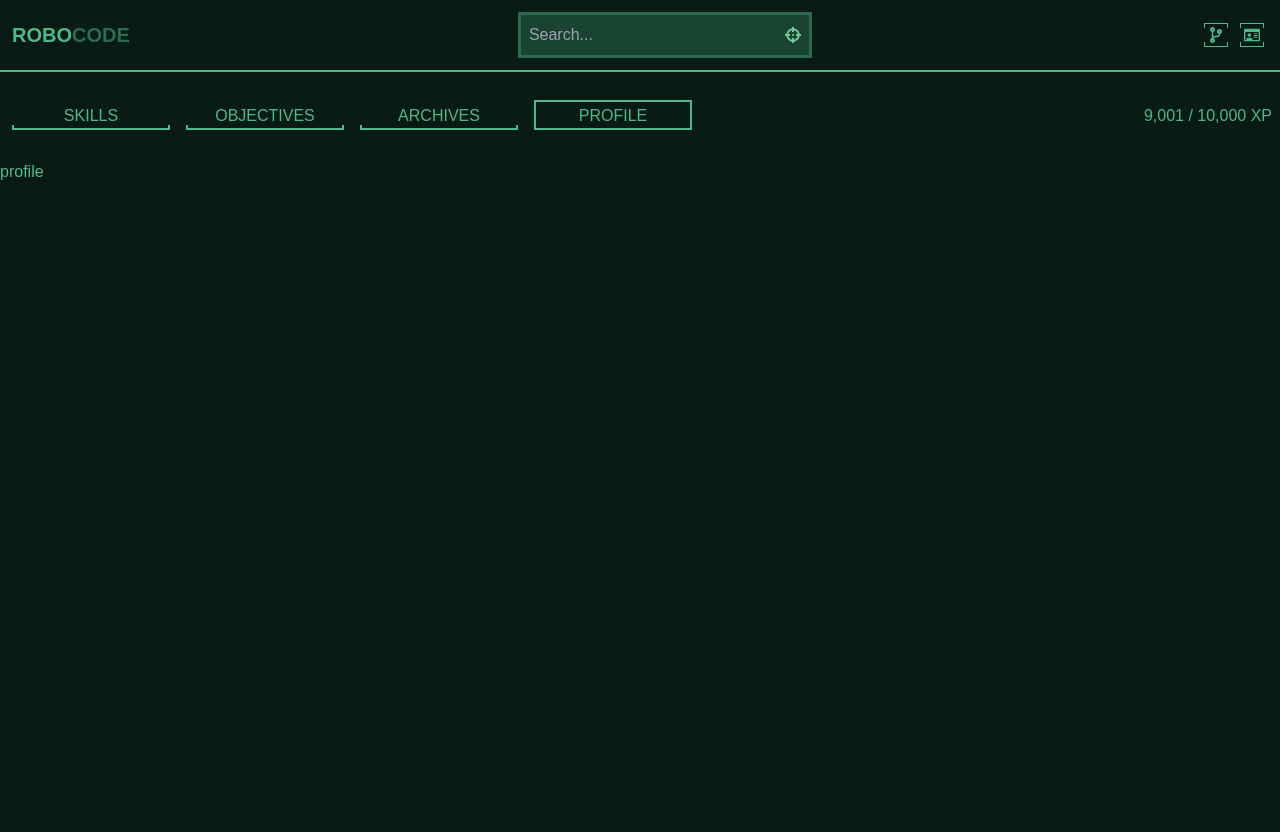
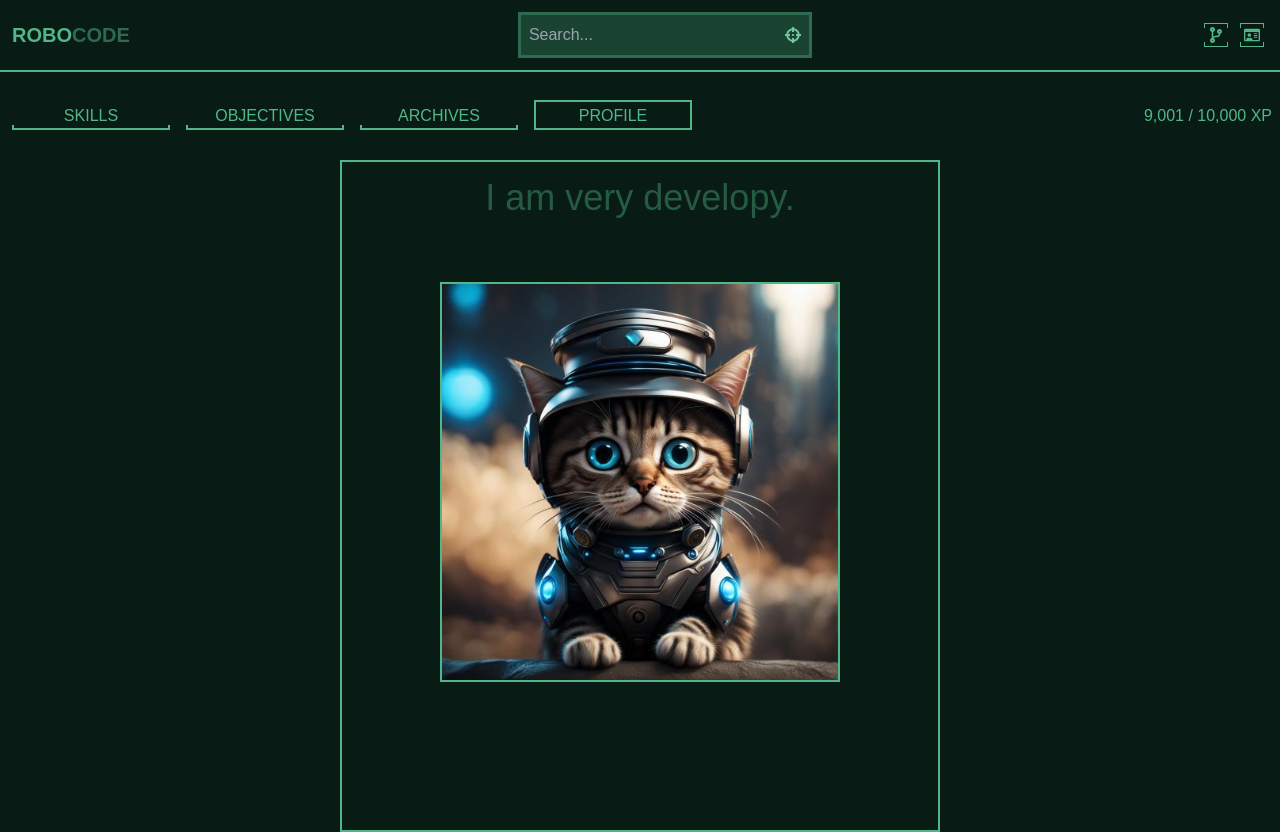
Before and after one commit to Dimterion/MERN-stack, a React (Vite) app in the folder client/: page /about in a window 1280 px wide. Both pictures are taken after a click on the item "PROFILE". Before the commit the page ends 800 px from the top, so only its background shows below. Built offline with nearby package versions, Linux system fonts and the light colour scheme; no server answers; a web font is replaced by a local one.

Commit message:
add profile component

```diff
--- /dev/null
+++ b/client/src/components/Profile.jsx
@@ -0,0 +1,28 @@
+import profileImg from "../assets/images/profileImg.jpg";
+
+export default function Profile() {
+  return (
+    <article className="profile-article text-center border-2">
+      <h2 className="profile-articleHeadingOne text-4xl my-4">
+        I am very developy.
+      </h2>
+      <h2 className="profile-articleHeadingTwo text-2xl my-4">
+        Will be a <span className="profile-articleSpan">cute</span> good
+        addition to your team.
+      </h2>
+      <img
+        className="profile-articleImg"
+        src={profileImg}
+        alt="Cute cat in futuristic suit."
+      />
+      <h2 className="profile-articleHeadingThree text-xl my-4">
+        Pretty please.
+      </h2>
+      <p className="profile-articleParagraph m-4">
+        P.S. Will work for at least 5 years of minimum, required, necessary,
+        mandatory, obligatory experience to get a position of an entry-level
+        associate junior assistant to a developer.
+      </p>
+    </article>
+  );
+}
--- a/client/src/index.css
+++ b/client/src/index.css
@@ -548,3 +548,63 @@ li {
   height: 2rem;
   background: var(--secondary);
 }
+
+/* Profile Component */
+.profile-article {
+  max-width: 600px;
+  margin: auto;
+  border-color: var(--secondary);
+}
+
+.profile-articleImg {
+  max-width: 85vw;
+  max-height: 50vh;
+  object-fit: cover;
+  margin: auto;
+  border: 2px solid var(--secondary);
+  animation: profile-articleImg 2s linear;
+}
+
+@keyframes profile-articleImg {
+  from {
+    opacity: 0;
+  }
+
+  to {
+    opacity: 1;
+  }
+}
+
+.profile-articleHeadingOne {
+  animation: profile-articleHeading 4s linear;
+}
+
+@keyframes profile-articleHeading {
+  0% {
+    opacity: 0;
+  }
+
+  50% {
+    opacity: 0;
+  }
+
+  to {
+    opacity: 1;
+  }
+}
+
+.profile-articleHeadingTwo {
+  animation: profile-articleHeading 6s linear;
+}
+
+.profile-articleHeadingThree {
+  animation: profile-articleHeading 8s linear;
+}
+
+.profile-articleParagraph {
+  animation: profile-articleHeading 12s linear;
+}
+
+.profile-articleSpan {
+  text-decoration: line-through;
+}
--- a/client/src/pages/About.jsx
+++ b/client/src/pages/About.jsx
@@ -2,6 +2,7 @@ import { useState } from "react";
 import Header from "../components/Header";
 import Skills from "../components/Skills";
 import Objectives from "../components/Objectives";
+import Profile from "../components/Profile";
 
 export default function About() {
   const [tab, setTab] = useState("skills");
@@ -46,7 +47,7 @@ export default function About() {
           )}
           {tab === "objectives" && <Objectives />}
           {tab === "archives" && <>archives</>}
-          {tab === "profile" && <>profile</>}
+          {tab === "profile" && <Profile />}
         </section>
       </div>
     </>
```
Also changed, not shown: client/src/assets/images/profileImg.jpg (added).
